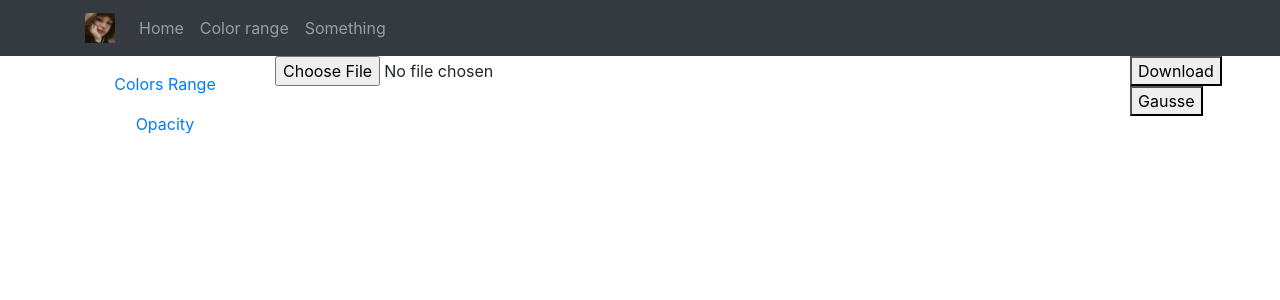
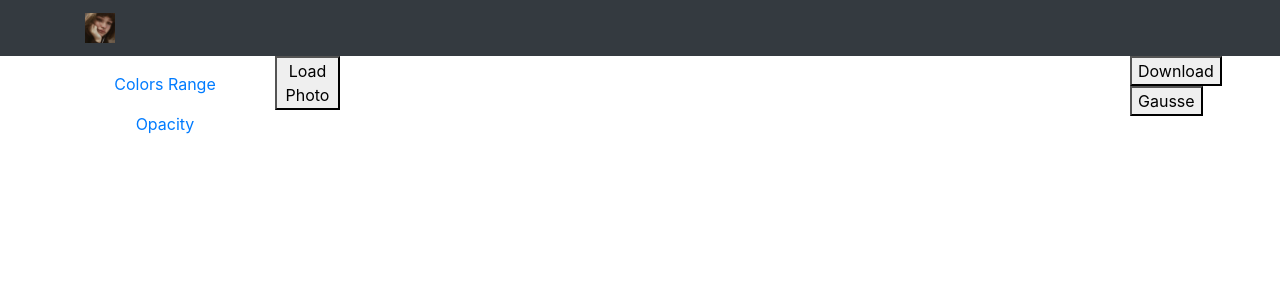
Before and after one commit to DzabievaAA/PhotoEditor, a React (Create React App) app: page / in a window 1280 px wide. Shown: the top 300 px of the page. Built offline with nearby package versions, Linux system fonts and the light colour scheme.

Commit message:
button on input

```diff
--- a/src/Navig/Navigation.jsx
+++ b/src/Navig/Navigation.jsx
@@ -20,9 +20,6 @@ function Navigation ({setMode}) {
                     <Navbar.Toggle aria-controls="responsive-navbar-nav" />
                     <Navbar.Collapse id='responsive-navbar-nav'>
                         <Nav className="mr-auto">
-                            <Nav.Link href="/"> Home </Nav.Link>
-                            <Nav.Link onClick={()=>{setMode("ok")}}> Color range </Nav.Link>
-                            <Nav.Link href="/"> Something </Nav.Link>
                         </Nav>
                     </Navbar.Collapse>
                 </Container>
--- a/src/WorkSpace/WorkSpace.jsx
+++ b/src/WorkSpace/WorkSpace.jsx
@@ -185,8 +185,12 @@ function chanelChange (e,inputChanel, outputChanel) {
               </Nav.Item>
             </Nav>
           </Col>
-          <Col sm={1} className="justify-content-center">
-          <input type="file" ref={inputRef}  onChange={previewFile}></input>
+          <Col sm={1} className="justify-content-start">
+            <button onClick={(e)=>{
+              let input = inputRef.current;
+              input.click ()
+            }}>Load Photo</button>
+          <input className={styles.inputTypeFile} type="file" ref={inputRef}  onChange={previewFile}></input>
           </Col>
           <Col sm={6} className="justify-content-center canvas">
           <canvas  className={styles.canvas} ref={canvasRef}  ></canvas>
--- a/src/WorkSpace/WorkSpace.module.css
+++ b/src/WorkSpace/WorkSpace.module.css
@@ -17,3 +17,6 @@ body {
     display: flex;
     flex-direction: column;
   }
+  .inputTypeFile {
+    display: none;
+  }
```
